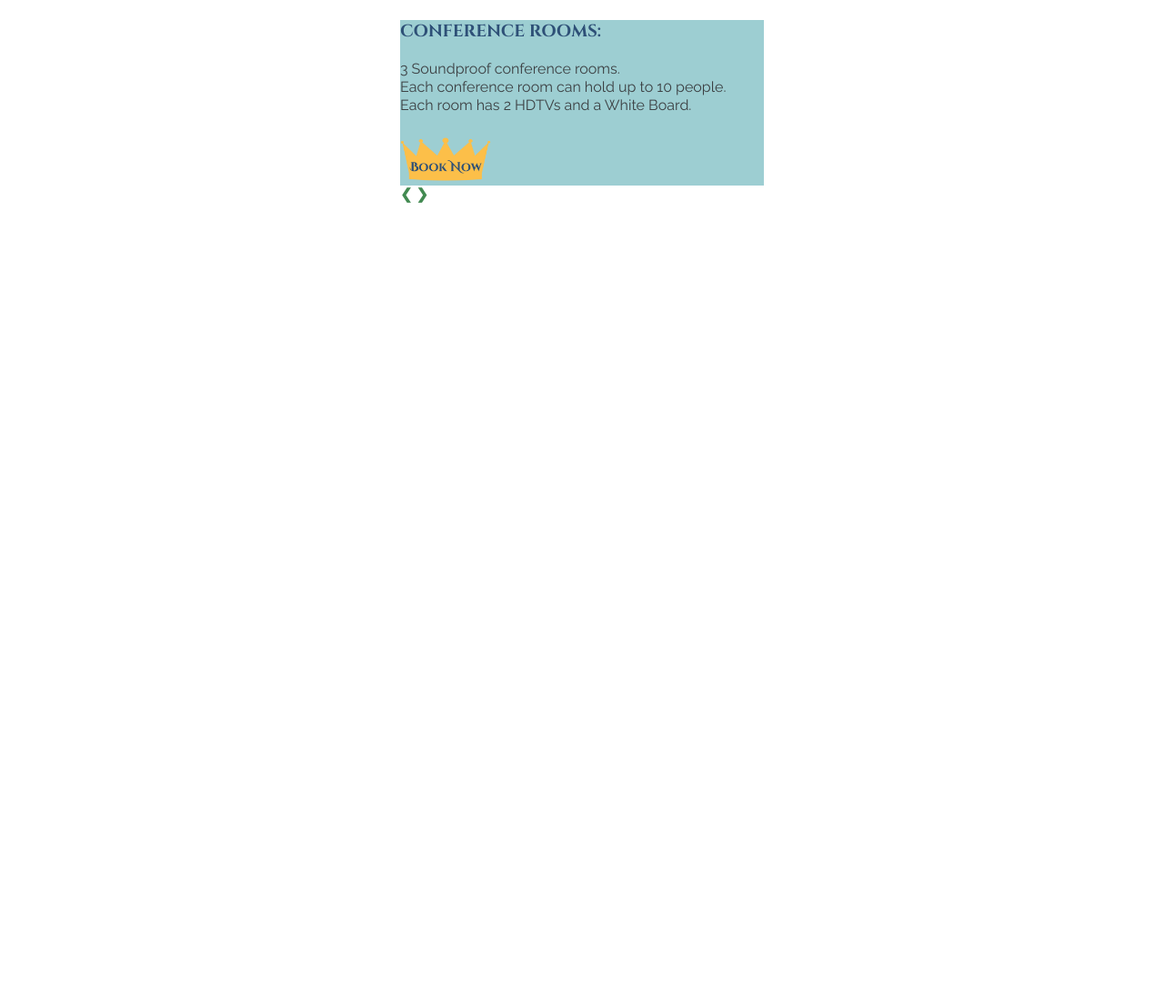
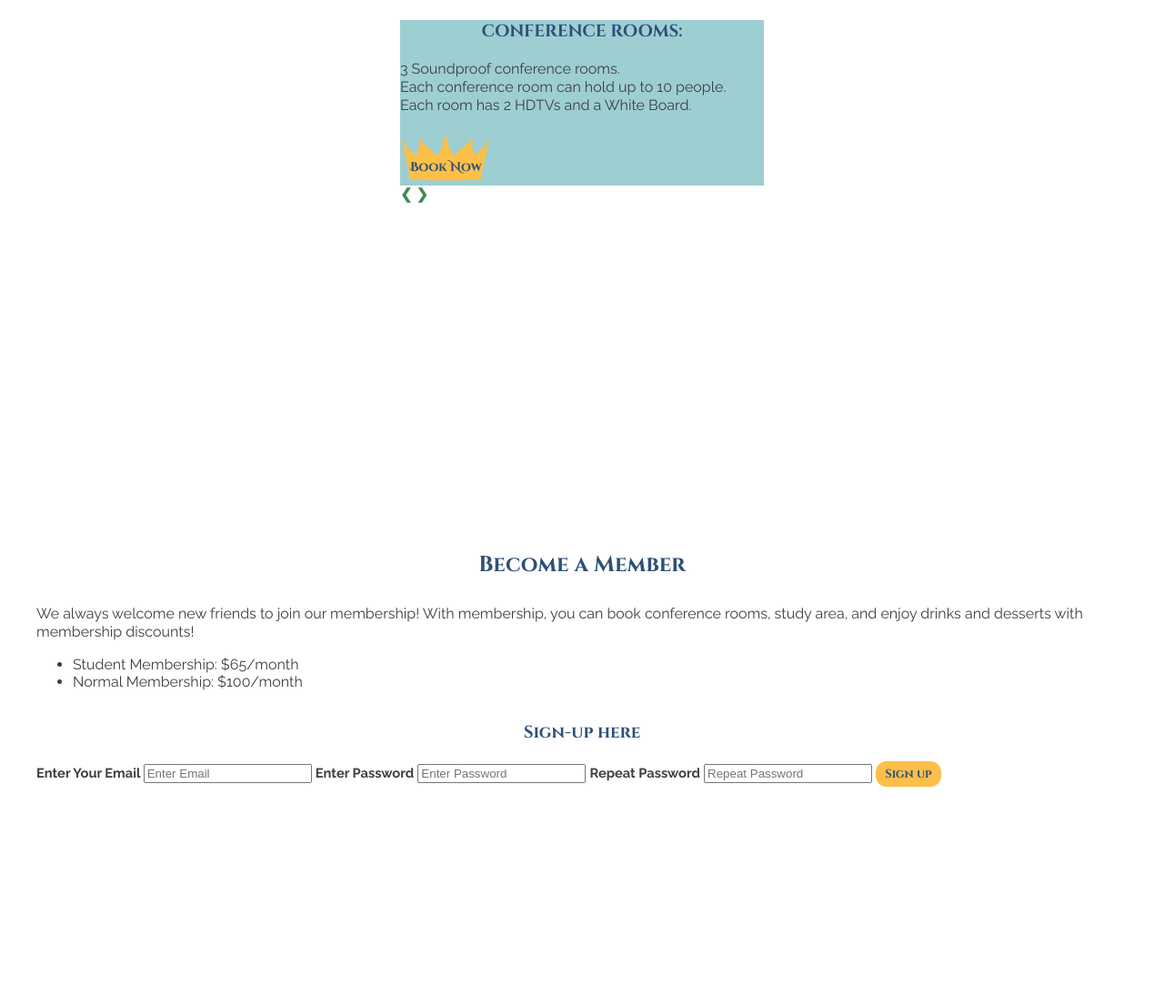
Before and after one commit to megankuo/mdia-1106-MeKaWei, a PHP site: page / in a window 1280 px wide. Shown: the part 2250-3355 px from the top of the page at 91% size. Run offline with PHP 8.4, Linux system fonts and the light colour scheme; some libraries are stand-ins or nearby versions.

Commit message:
register done

```diff
--- a/index.html
+++ b/index.html
@@ -20,17 +20,17 @@
     <nav>
       <ul>
 
-        <li><a href="index.html">Who We Are</a></li>
+        <li><a href="#about">Who We Are</a></li>
         <li><a href="bbt-menu.html">Bubble Tea Menu</a></li>
         <li><a href="dessert-menu.html">Dessert Menu</a></li>
-        <li><a href="membership.html">Membership</a></li>
+        <li><a href="#register">Membership</a></li>
         <li><img class="user-icon" src="images/user-icon.png"><a href="membership.html">Login</a></li>
 
       </ul>
     </nav>
   </header>
   <main class="main-home">
-    <section class="grid-area-photos">
+    <section class="grid-area-photos" id="features">
       <div class="grid-container-home">
 
         <div class="grid-item-home">
@@ -56,7 +56,7 @@
         </div>
       </div>
     </section>
-    <section class="grid-area-desc">
+    <section class="grid-area-desc" id="about">
 
       <h1>Make your way to <br><span class="blue">&nbsp;MeKaWei</span></h1>
       <div class="description">
@@ -76,8 +76,8 @@
 
     </section>
 
-    <section class="rooms">
-      <h2 class="card-header"><a href="membership.html">Study and Work</a></h2>
+    <section id="rooms">
+      <h2 class="card-header">Study and Work</h2>
       <!-- The dots/circles -->
       <div style="text-align:center">
         <span class="dot" onclick="currentSlide(1)"></span>
@@ -124,7 +124,7 @@
             <p>
               People can enjoy their time, catching up with their friends. <br>
               The space is designed for comfort and relaxation.
-            </>
+              </>
           </div>
         </div>
 
@@ -137,8 +137,32 @@
 
     </section>
 
-    <section class="register">
+    <section id="register">
+      <h2>Become a Member</h2>
+      <div class="container">
+        <p>We always welcome new friends to join our membership! With membership, you can book conference rooms, study
+          area, and enjoy drinks and desserts with membership discounts!</p>
+        <ul>
+          <li> Student Membership: $65/month
+          <li> Normal Membership: $100/month
+        </ul>
+      </div>
+      <form action="register.php">
+        <h3>Sign-up here </h3>
+        <div class="container">
+          <label for="email"><b>Enter Your Email </b></label>
+          <input type="text" placeholder="Enter Email" name="email" required>
 
+          <label for="psw"><b>Enter Password</b></label>
+          <input type="password" placeholder="Enter Password" name="psw" required>
+
+          <label for="psw-repeat"><b>Repeat Password</b></label>
+          <input type="password" placeholder="Repeat Password" name="psw-repeat" required>
+
+          <button type="submit">Sign up</button>
+        </div>
+
+      </form>
     </section>
 
   </main>
--- a/style.css
+++ b/style.css
@@ -50,6 +50,7 @@ h5,
 h6 {
   font-family: 'Cinzel', serif;
   color: #2e5077;
+  text-align: center;
 }
 
 h4,
@@ -359,4 +360,5 @@ button {
 button:hover {
   background-color: #2e5077;
   color: #fcbf49;
+  transition: all 0.3s ease-out;
 }
```
Also changed, not shown: mobile.css (+26 -15 lines).
